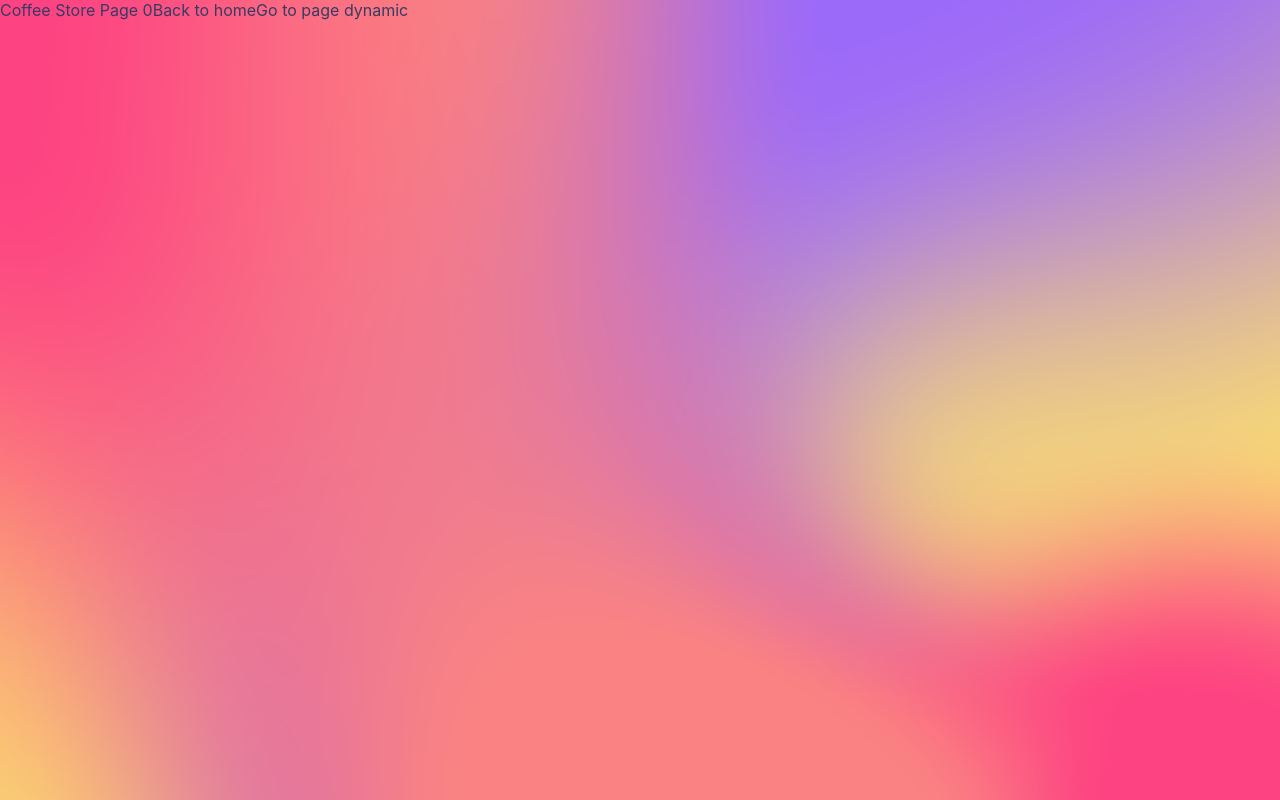
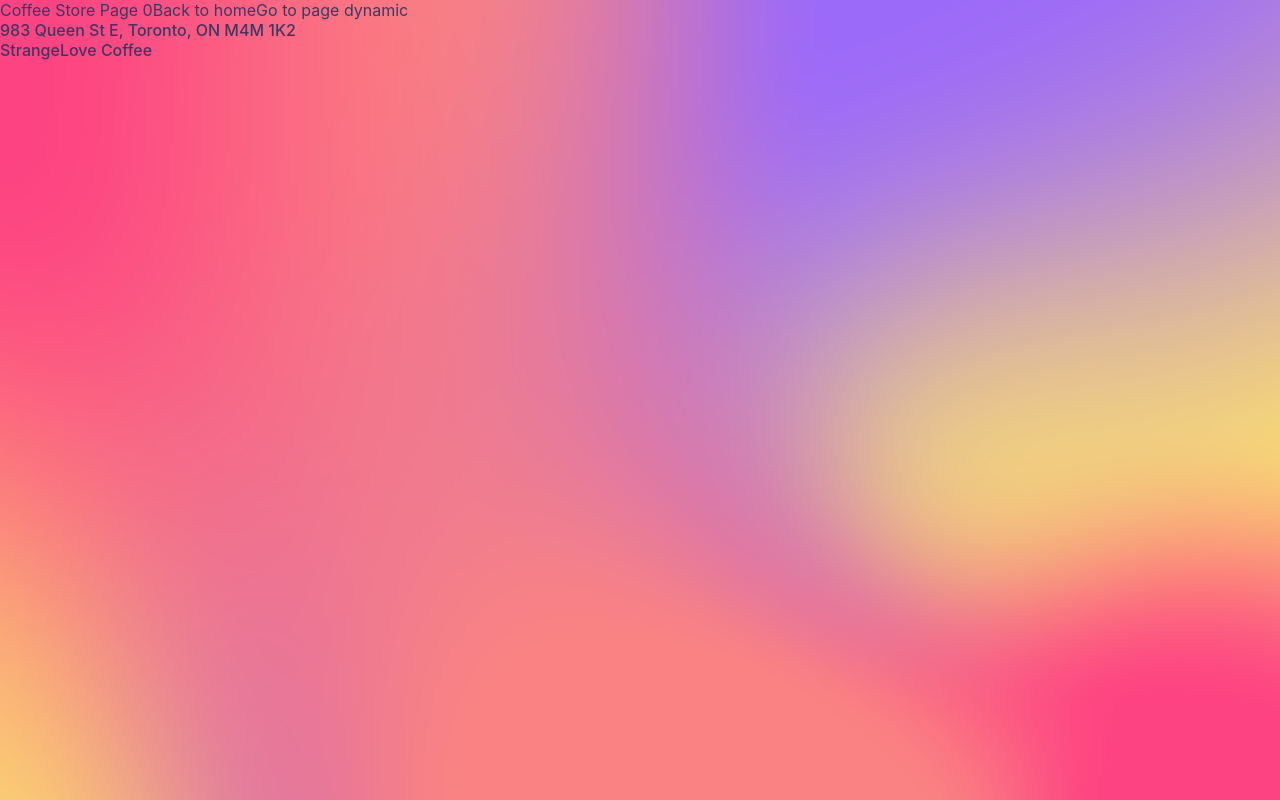
Before and after one commit to mjvinti/discover-coffee-stores, a Next.js app: page /coffee-store/0 in a window 1280 px wide. Built offline with nearby package versions, Linux system fonts and the light colour scheme.

Commit message:
implemented get static props and get static paths

```diff
--- a/pages/coffee-store/[id].js
+++ b/pages/coffee-store/[id].js
@@ -1,14 +1,34 @@
 import Link from "next/link";
 import { useRouter } from "next/router";
 
-const CoffeeStore = () => {
+import coffeeStoresData from "@/data/coffee-stores.json";
+
+export function getStaticProps({ params }) {
+  return {
+    props: {
+      coffeeStore: coffeeStoresData.find(
+        (store) => store.id.toString() === params.id
+      ),
+    },
+  };
+}
+
+export function getStaticPaths() {
+  return {
+    paths: [{ params: { id: "0" } }, { params: { id: "1" } }],
+    fallback: false,
+  };
+}
+
+const CoffeeStore = ({ coffeeStore }) => {
   const router = useRouter();
-  console.log("router", router);
   return (
     <div>
       Coffee Store Page {router.query.id}
       <Link href="/">Back to home</Link>
       <Link href="/coffee-store/dynamic">Go to page dynamic</Link>
+      <p>{coffeeStore.address}</p>
+      <p>{coffeeStore.name}</p>
     </div>
   );
 };
```
